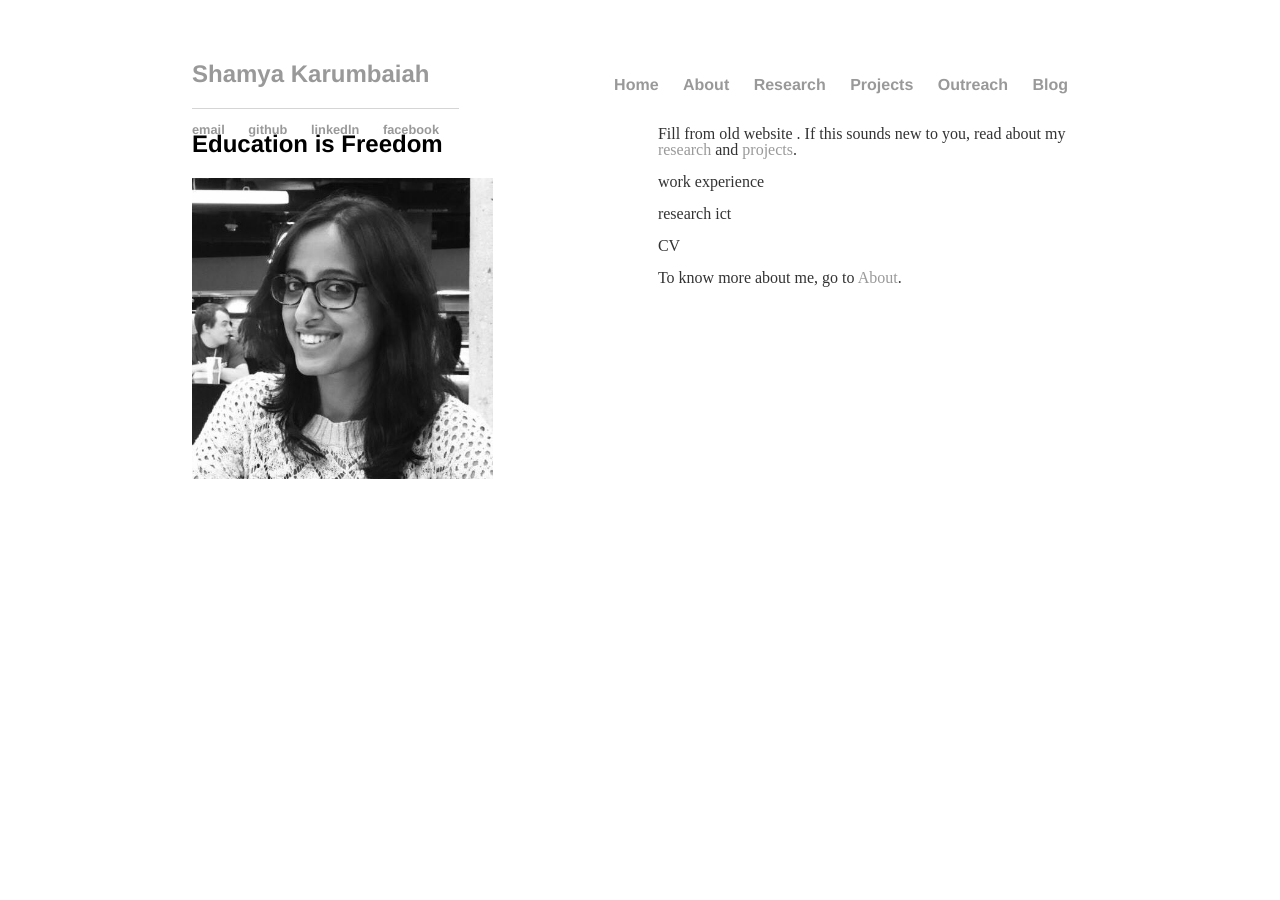
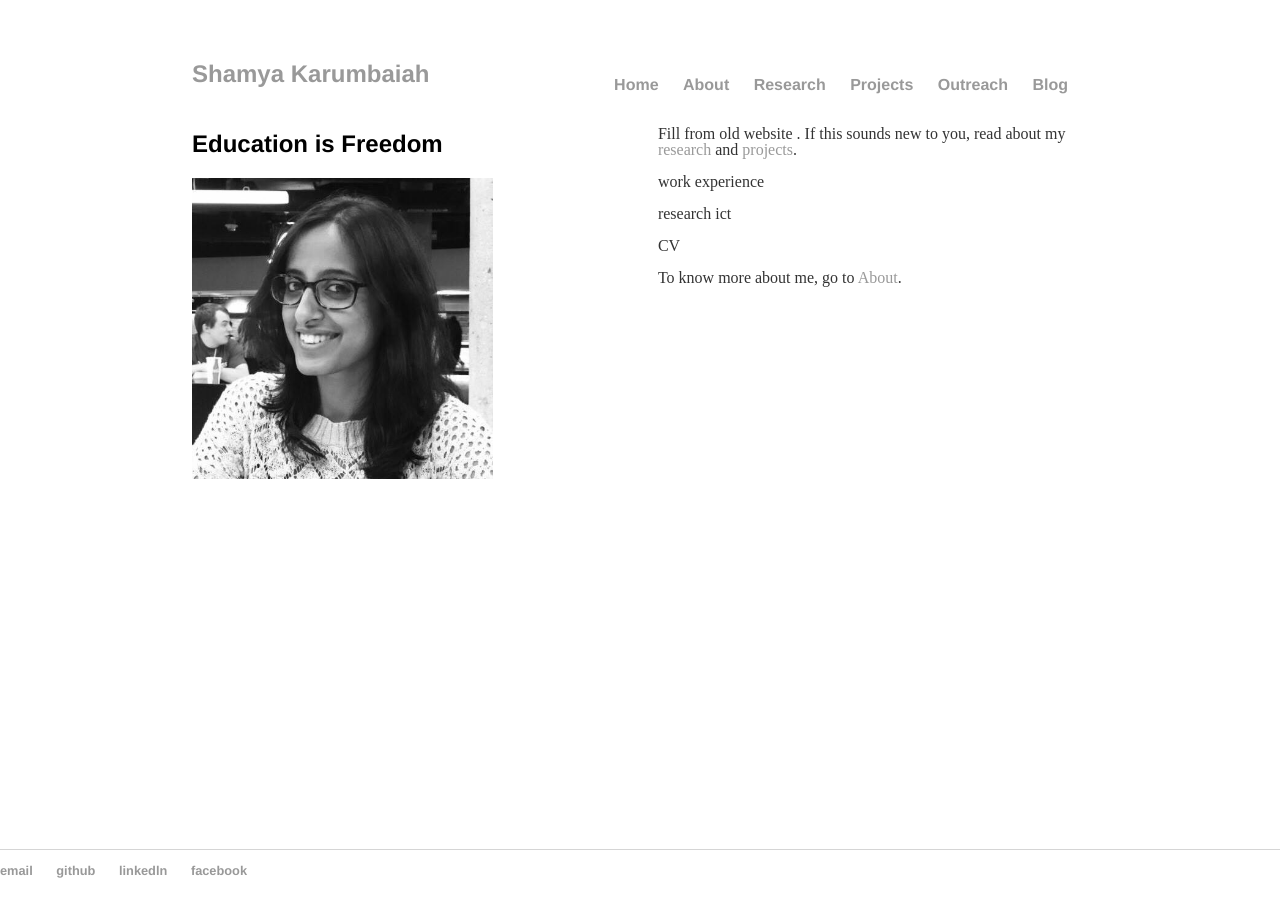
Before and after one commit to Shamya/shamyatest.github.io, a Jekyll site: the page built from index.html, in a window 1280 px wide. Built offline with Jekyll 4.4.1, drawn with Linux system fonts in a browser that asks for light colours.

Commit message:
Update main.css

```diff
--- a/css/main.css
+++ b/css/main.css
@@ -48,6 +48,9 @@
     border-top: 1px solid #d5d5d5;
     font-size: .8em;
     margin-bottom: 0px;
+    bottom: 0px;
+    left: 0px;
+    right: 0px;
     height: 50px;
 }
 
```
